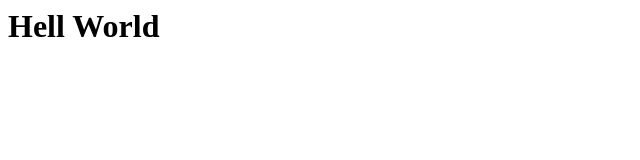
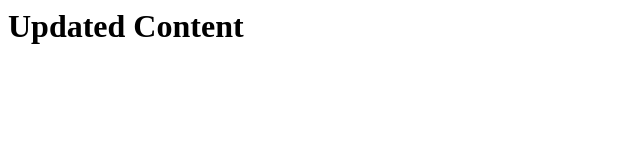
Before and after one commit to mdtraves/mdtraves, a plain HTML site: page index.html in a window 1280 px wide. Shown: the whole page, without its empty margins (0-640 px from the left). Drawn offline with Linux system fonts and the light colour scheme.

Commit message:
further update

```diff
--- a/index.html
+++ b/index.html
@@ -1 +1 @@
-<h1>Hell World</h1>
+<h1>Updated Content</h1>
```
